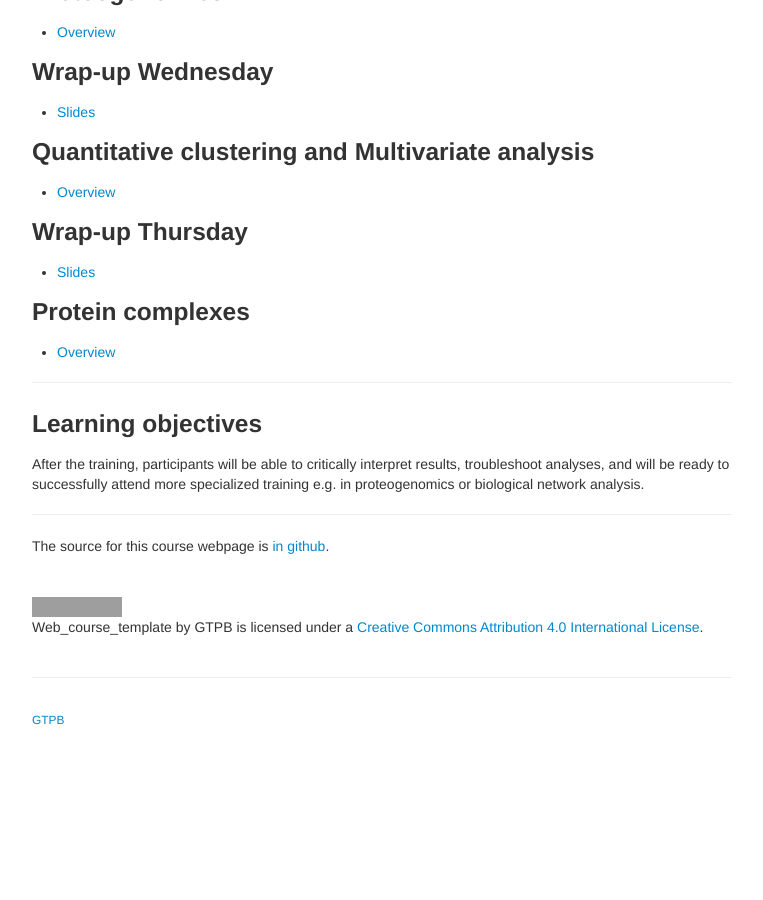
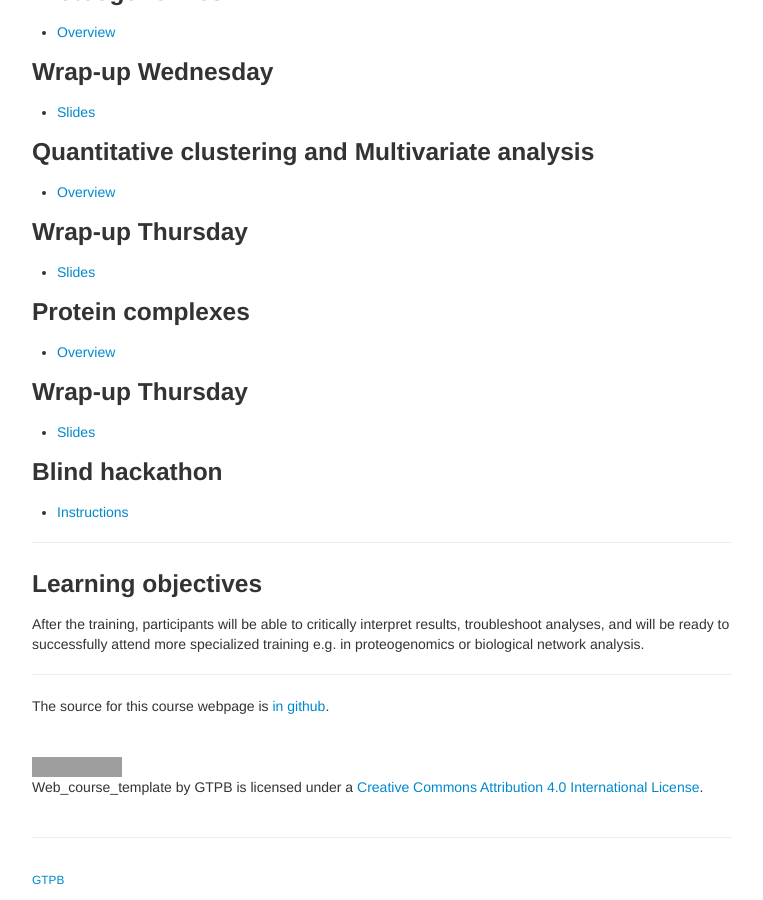
Before and after one commit to GTPB/IBIP22, a Jekyll site: the page built from index.md, in a window 1280 px wide and 900 px high, scrolled down 1469 px. Shown: the whole window, without its empty margins (258-1021 px from the left). Built offline with Jekyll 4.4.1, drawn with Linux system fonts in a browser that asks for light colours; our own code applies the rules of GitHub Pages for plain Markdown files; before the commit the page ends 2209 px from its top, so only the background shows below that; grey boxes are pictures that could not be loaded.

Commit message:
Update index.md

```diff
--- a/index.md
+++ b/index.md
@@ -86,6 +86,13 @@ This course is oriented towards biologists and bioinformaticians. The course wil
 ### Protein complexes
 - [Overview](pages/Protein_Complexes/README.md)
 
+### Wrap-up Thursday
+- [Slides](pages/Wrap_up_Friday.pptx)
+
+### Blind hackathon
+
+- [Instructions](pages/BlindHackathon/README.md)
+
 
 ---
 
```
